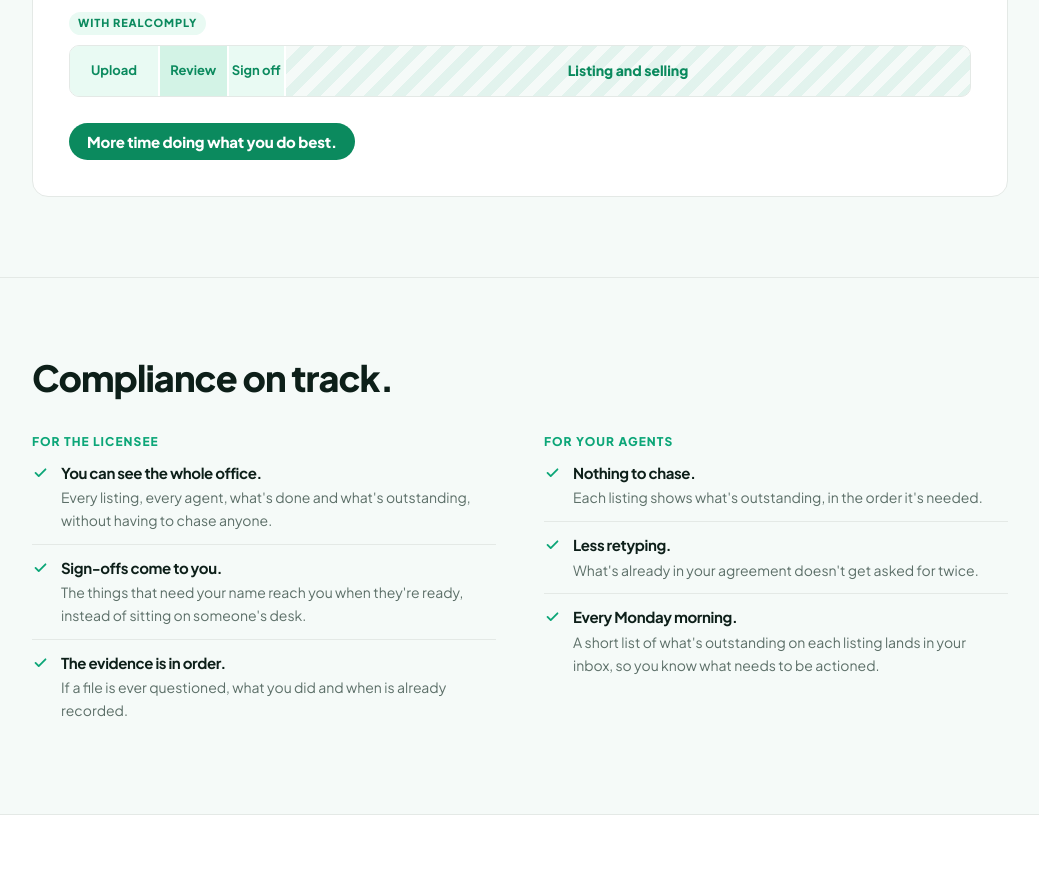
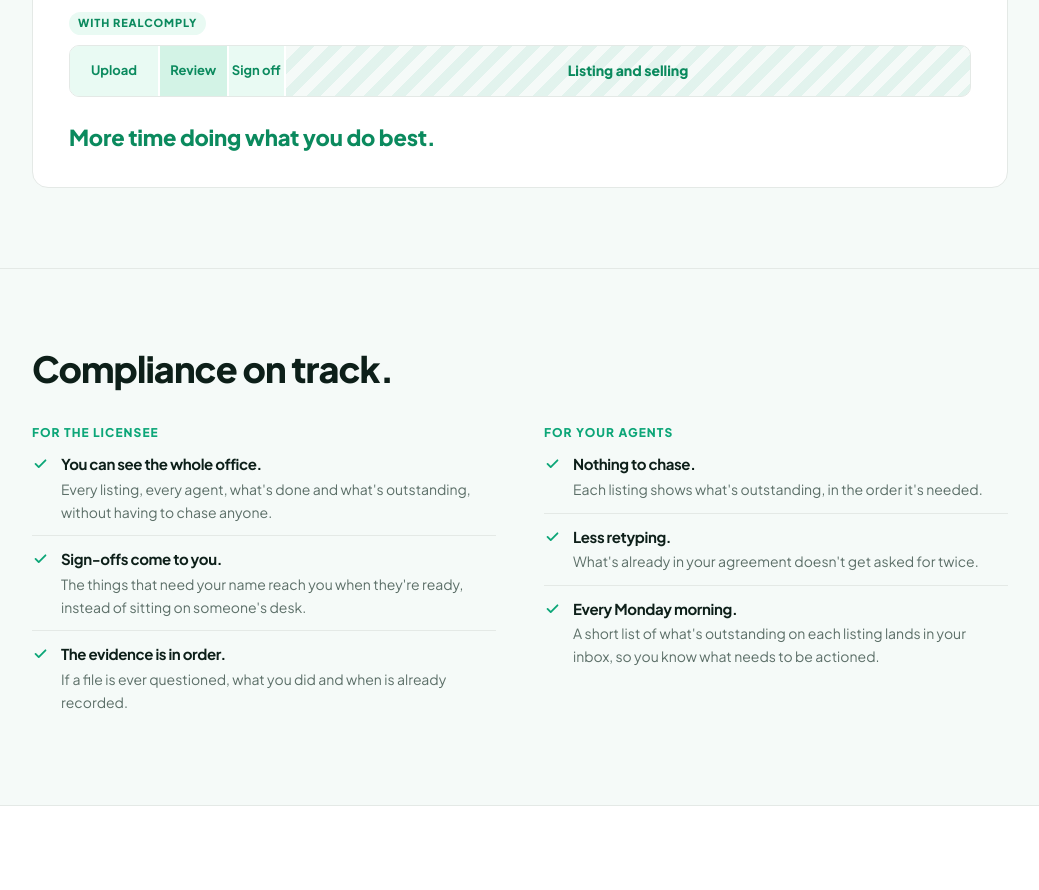
Before and after one commit to RealComply/realcomply-app, a Next.js app: page / in a window 1280 px wide. Shown: the part 3300-4190 px from the top of the page, without its empty margins (120-1159 px from the left). Built offline with nearby package versions, Linux system fonts and the light colour scheme; no server answers.

Commit message:
Landing: time-back line as plain green text, no box
Co-Authored-By: Claude Opus 5.5 (1M context) <noreply@anthropic.com>
Claude-Session: https://claude.ai/code/session_01ThCEXrBP6CzDnZNwhZSQ5V

```diff
--- a/src/components/landing/infographics.module.css
+++ b/src/components/landing/infographics.module.css
@@ -219,18 +219,15 @@
   color: var(--rc-green-deep-600);
   background: repeating-linear-gradient(135deg, transparent 0 10px, rgba(12, 166, 120, 0.08) 10px 20px);
 }
-/* Kept smaller than the bars above it (Adam, 22 Oct 2026: "it should be
-   smaller than the timeline boxes"). Sized to its text, not full width. */
+/* No box, just green text (Adam, 22 Oct 2026: the green box was "too big",
+   then "no box at all and invert the" colours). */
 .banner {
-  justify-self: start;
-  border-radius: 999px;
-  background: var(--rc-green-deep-600);
-  color: #fff;
-  padding: 8px 18px;
-  font-size: 15px;
+  margin: 0;
+  color: var(--rc-green-deep-600);
+  font-size: clamp(18px, 2.2vw, 22px);
   font-weight: 800;
   letter-spacing: -0.01em;
-  line-height: 1.4;
+  line-height: 1.3;
 }
 @media (max-width: 640px) {
   .trackBefore .seg,
```
